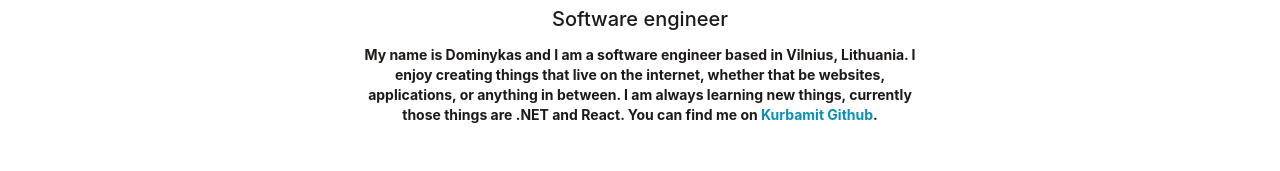
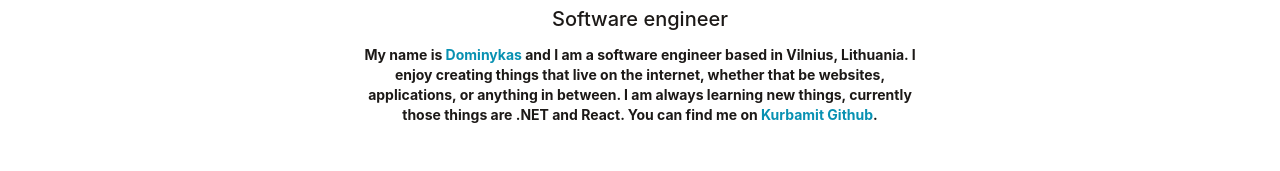
Before and after one commit to Kurbamit/portfolio, a React (Vite) app: page / in a window 1280 px wide. Shown: the part 159-330 px from the top of the page. Built offline with nearby package versions, Linux system fonts and the light colour scheme.

Commit message:
Adde LinkedIn link

```diff
--- a/src/components/Intro.jsx
+++ b/src/components/Intro.jsx
@@ -8,11 +8,19 @@ function Intro() {
       </h1>
       <p className="text-base md:text-xl mb-3 font-medium">Software engineer</p>
       <p className="text-sm max-w-xl mb-6 font-bold">
-        My name is Dominykas and I am a software engineer based in Vilnius,
-        Lithuania. I enjoy creating things that live on the internet, whether
-        that be websites, applications, or anything in between. I am always
-        learning new things, currently those things are .NET and React. You can
-        find me on{" "}
+        My name is{" "}
+        <a
+          href="https://www.linkedin.com/in/dominykas-cernovas/"
+          target="_blank"
+          className="text-cyan-600 hover:underline underline-offset-2 decoration-2 decoration-red-600"
+          rel="noreferrer noopener"
+        >
+          Dominykas
+        </a>{" "}
+        and I am a software engineer based in Vilnius, Lithuania. I enjoy
+        creating things that live on the internet, whether that be websites,
+        applications, or anything in between. I am always learning new things,
+        currently those things are .NET and React. You can find me on{" "}
         <a
           href="https://github.com/Kurbamit"
           target="_blank"
```
